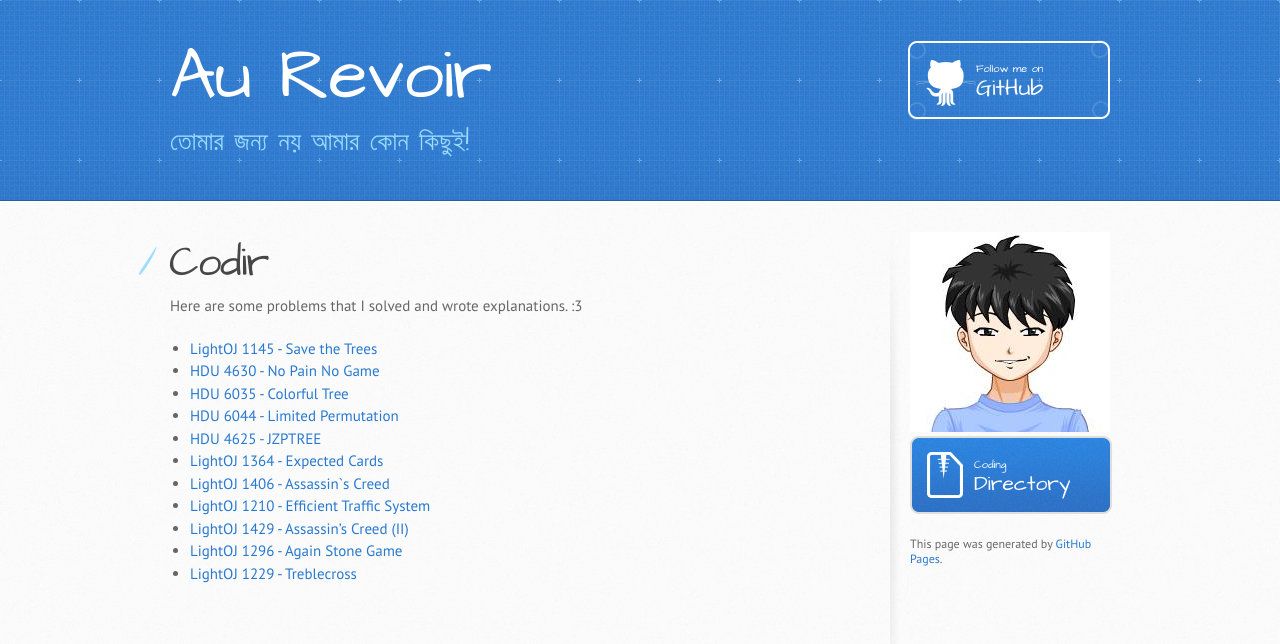
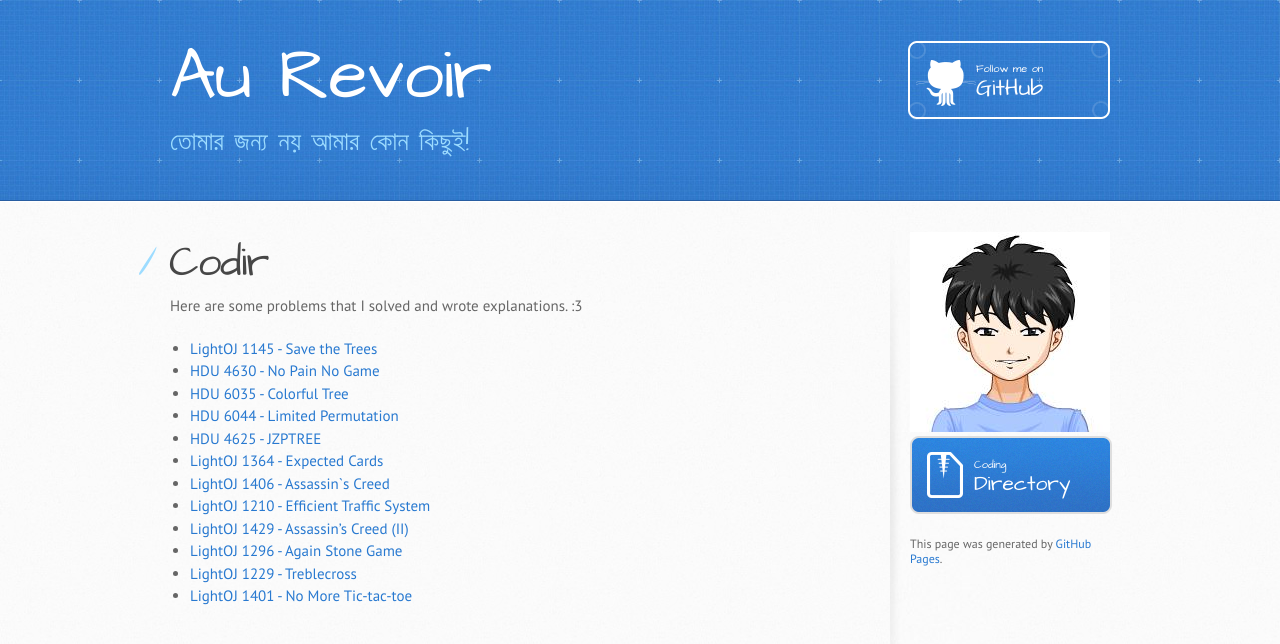
Before and after one commit to rebornplusplus/rebornplusplus.github.io, a Jekyll site: the page built from codir/index.md, in a window 1280 px wide. Shown: the top 644 px of the page. Built offline with Jekyll 4.4.1, drawn with Linux system fonts in a browser that asks for light colours; some web fonts are replaced; our own code applies the rules of GitHub Pages for plain Markdown files.

Commit message:
Update index.md

```diff
--- a/codir/index.md
+++ b/codir/index.md
@@ -16,3 +16,4 @@ Here are some problems that I solved and wrote explanations. :3
 * [LightOJ 1429 - Assassin's Creed (II)](./lo-1429-assassins-creed-ii)
 * [LightOJ 1296 - Again Stone Game](./lo-1296-again-stone-game)
 * [LightOJ 1229 - Treblecross](./lo-1229-treblecross)
+* [LightOJ 1401 - No More Tic-tac-toe](./lo-1401-no-more-tic-tac-toe)
```
